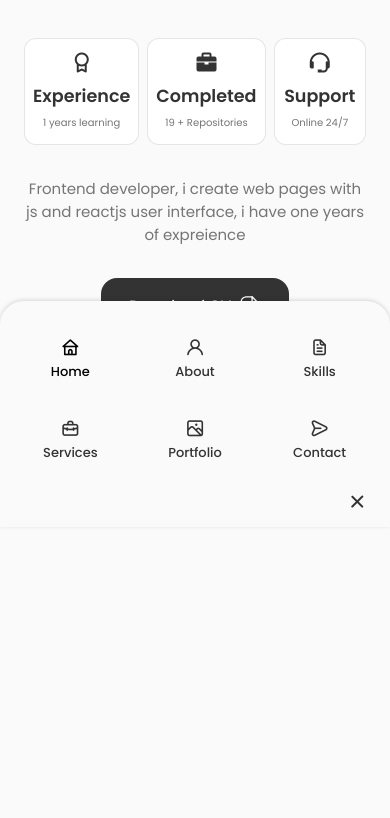
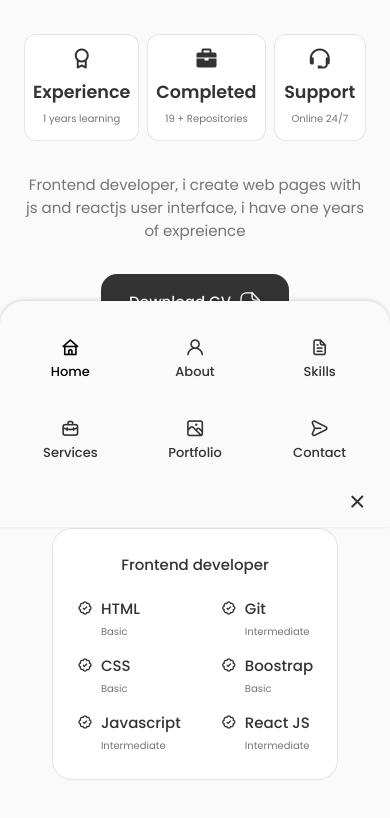
Before and after one commit to Lucas-Quiroga/my-portfolio, a React (Create React App) app: page / in a window 390 px wide. Shown: the part 1161-1979 px from the top of the page. Before the commit the page ends 1606 px from the top, so only its background shows below. Built offline with nearby package versions, Linux system fonts and the light colour scheme.

Commit message:
skills component

```diff
--- a/src/App.js
+++ b/src/App.js
@@ -2,6 +2,7 @@
 import Header from "./components/header/Header";
 import Home from "./components/home/Home";
 import About from "./components/about/About";
+import Skills from "./components/skills/Skills";
 
 function App() {
   return (
@@ -10,6 +11,7 @@
       <main className="main">
         <Home />
         <About />
+        <Skills />
       </main>
     </div>
   );
--- a/src/components/about/About.jsx
+++ b/src/components/about/About.jsx
@@ -1,6 +1,6 @@
 import React from "react";
 import "./about.css";
-import AboutImg from "../../assets/about.jpg";
+import profile from "../../assets/profile2.jpg";
 import CV from "../../assets/John-Cv.pdf";
 import Info from "./Info";
 
@@ -10,7 +10,7 @@
       <h2 className="section__title">About Me</h2>
       <span className="section__subtitle">My introduction</span>
       <div className="about__container container grid">
-        <img src={AboutImg} alt="" className="about__img" />
+        <img src={profile} alt="" className="about__img" />
 
         <div className="about__data">
           <Info />
--- /dev/null
+++ b/src/components/skills/Backend.jsx
@@ -0,0 +1,70 @@
+import React from "react";
+
+const Backend = () => {
+  return (
+    <div className="skills__content">
+      <h3 className="skills__title"></h3>
+      <div className="skills__box">
+        <div className="skills__group">
+          <div className="skills__data">
+            <i class="bx bx-badge-check"></i>
+
+            <div>
+              <h3 className="skills__name"></h3>
+              <span className="skills__level"></span>
+            </div>
+          </div>
+
+          <div className="skills__data">
+            <i class="bx bx-badge-check"></i>
+
+            <div>
+              <h3 className="skills__name"></h3>
+              <span className="skills__level"></span>
+            </div>
+          </div>
+
+          <div className="skills__data">
+            <i class="bx bx-badge-check"></i>
+
+            <div>
+              <h3 className="skills__name"></h3>
+              <span className="skills__level"></span>
+            </div>
+          </div>
+        </div>
+
+        <div className="skills__group">
+          <div className="skills__data">
+            <i class="bx bx-badge-check"></i>
+
+            <div>
+              <h3 className="skills__name"></h3>
+              <span className="skills__level"></span>
+            </div>
+          </div>
+
+          <div className="skills__data">
+            <i class="bx bx-badge-check"></i>
+
+            <div>
+              <h3 className="skills__name"></h3>
+              <span className="skills__level"></span>
+            </div>
+          </div>
+
+          <div className="skills__data">
+            <i class="bx bx-badge-check"></i>
+
+            <div>
+              <h3 className="skills__name"></h3>
+              <span className="skills__level"></span>
+            </div>
+          </div>
+        </div>
+      </div>
+    </div>
+  );
+};
+
+export default Backend;
--- /dev/null
+++ b/src/components/skills/Frontend.jsx
@@ -0,0 +1,70 @@
+import React from "react";
+
+const Frontend = () => {
+  return (
+    <div className="skills__content">
+      <h3 className="skills__title">Frontend developer</h3>
+      <div className="skills__box">
+        <div className="skills__group">
+          <div className="skills__data">
+            <i class="bx bx-badge-check"></i>
+
+            <div>
+              <h3 className="skills__name">HTML</h3>
+              <span className="skills__level">Basic</span>
+            </div>
+          </div>
+
+          <div className="skills__data">
+            <i class="bx bx-badge-check"></i>
+
+            <div>
+              <h3 className="skills__name">CSS</h3>
+              <span className="skills__level">Basic</span>
+            </div>
+          </div>
+
+          <div className="skills__data">
+            <i class="bx bx-badge-check"></i>
+
+            <div>
+              <h3 className="skills__name">Javascript</h3>
+              <span className="skills__level">Intermediate</span>
+            </div>
+          </div>
+        </div>
+
+        <div className="skills__group">
+          <div className="skills__data">
+            <i class="bx bx-badge-check"></i>
+
+            <div>
+              <h3 className="skills__name">Git</h3>
+              <span className="skills__level">Intermediate</span>
+            </div>
+          </div>
+
+          <div className="skills__data">
+            <i class="bx bx-badge-check"></i>
+
+            <div>
+              <h3 className="skills__name">Boostrap</h3>
+              <span className="skills__level">Basic</span>
+            </div>
+          </div>
+
+          <div className="skills__data">
+            <i class="bx bx-badge-check"></i>
+
+            <div>
+              <h3 className="skills__name">React JS</h3>
+              <span className="skills__level">Intermediate</span>
+            </div>
+          </div>
+        </div>
+      </div>
+    </div>
+  );
+};
+
+export default Frontend;
--- /dev/null
+++ b/src/components/skills/Skills.jsx
@@ -0,0 +1,19 @@
+import React from "react";
+import "./skills.css";
+import Frontend from "./Frontend";
+import Backend from "./Backend";
+
+const Skills = () => {
+  return (
+    <section className="skills section">
+      <h2 className="section__title">Skills</h2>
+      <span className="section__subtitle">My technical level</span>
+      <div className="skills__container container grid">
+        <Frontend />
+        {/* <Backend /> */}
+      </div>
+    </section>
+  );
+};
+
+export default Skills;
--- /dev/null
+++ b/src/components/skills/skills.css
@@ -0,0 +1,63 @@
+.skills__container{
+    grid-template-columns: repeat(1,550px);
+    /* column-gap: 3rem; */
+    justify-content: center;
+}
+
+.skills__content{
+    background-color: var(--container-color);
+    border: 1px solid rgba(0, 0, 0, 0.1);
+    padding: 2rem 4rem;
+    border-radius: 1.25rem;
+}
+
+.skills__title {
+    font-size: var(--normal-font-size);
+    font-weight: var(--font-medium);
+    text-align: center;
+    margin-bottom: var(--mb-1-5);
+}
+
+.skills__box{
+    display: flex;
+    justify-content: center;
+    column-gap: 2.5rem;
+}
+
+.skills__group{
+    display: grid;
+    align-items: flex-start;
+    row-gap: 1rem;
+}
+
+.skills__data{
+    display: flex;
+    column-gap: 0.5rem;
+}
+
+.skills .bx-badge-check{
+    font-size: 1rem;
+    color: var(--title-color);
+}
+
+.skills__name{
+    font-size: var(--normal-font-size);
+    font-weight: var(--font-medium);
+    line-height: 18px;
+}
+
+.skills__level{
+    font-size: var(--tiny-font-size);
+}
+
+@media screen and (max-width: 576px) {
+
+    .skills__container{
+        grid-template-columns: max-content;
+        row-gap: 2rem;
+    }
+
+    .skills__content{
+        padding: 1.5rem;
+    }
+}
```
